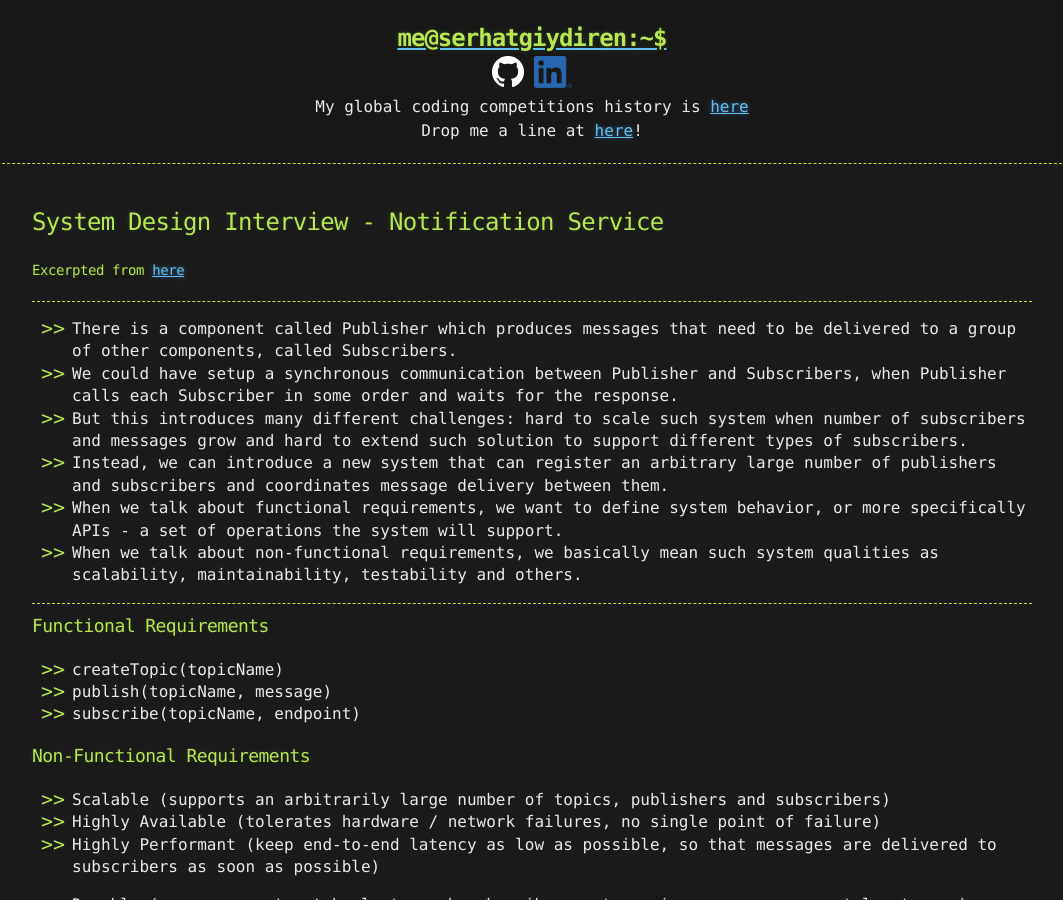
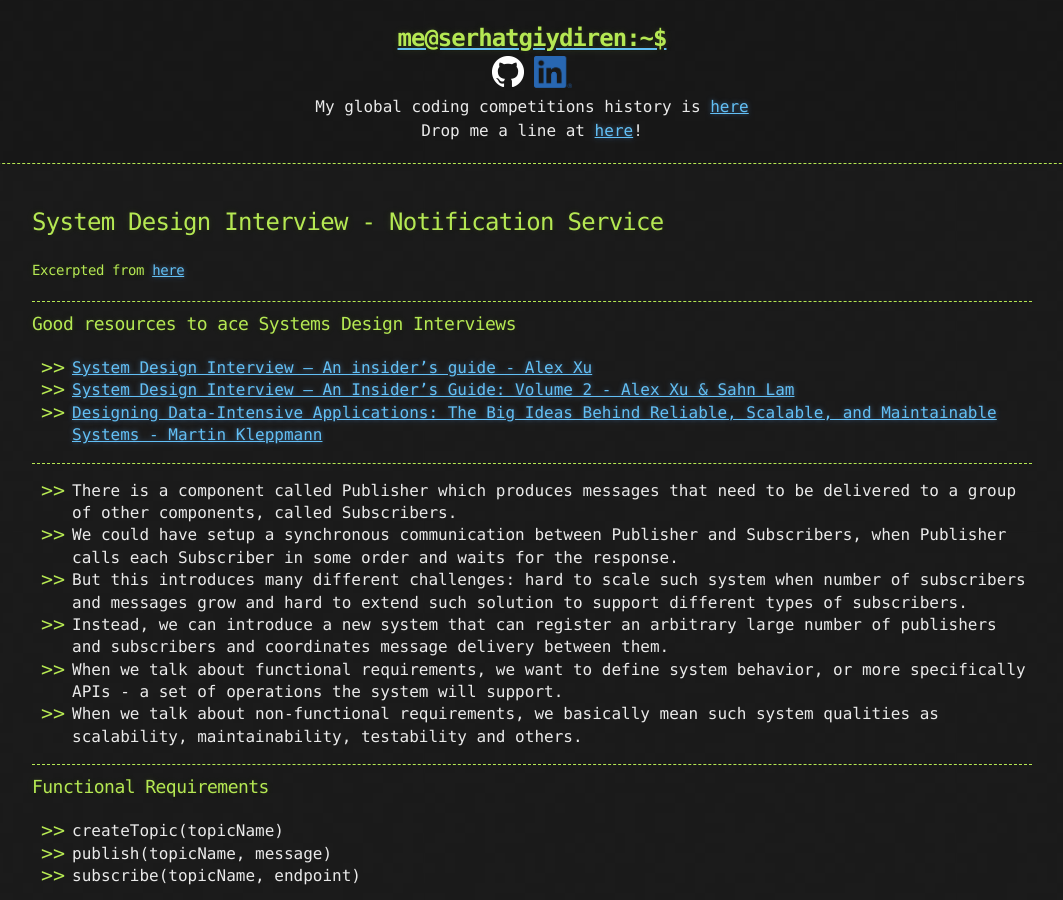
Before and after one commit to goodHunter27/serhatgiydiren.github.io, a Jekyll site: the page built from _posts/2020-01-15-system-design-interview-notification-service.md, in a window 1280 px wide and 900 px high. Shown: the whole window, without its empty margins (108-1171 px from the left). Built offline with Jekyll 4.4.1, drawn with Linux system fonts in a browser that asks for light colours.

Commit message:
Update 2020-01-15-system-design-interview-notification-service.md

```diff
--- a/_posts/2020-01-15-system-design-interview-notification-service.md
+++ b/_posts/2020-01-15-system-design-interview-notification-service.md
@@ -4,6 +4,13 @@ published: true
 ---
 
 #### Excerpted from [here](https://youtu.be/bBTPZ9NdSk8){:target="_blank"}
+
+-----------------------
+
+### Good resources to ace Systems Design Interviews
+* [System Design Interview – An insider's guide - Alex Xu](https://amzn.to/3vdVLXd){:target="_blank"}
+* [System Design Interview – An Insider's Guide: Volume 2 - Alex Xu & Sahn Lam](https://amzn.to/3RXzPcp){:target="_blank"}
+* [Designing Data-Intensive Applications: The Big Ideas Behind Reliable, Scalable, and Maintainable Systems - Martin Kleppmann](https://amzn.to/3veIM7w){:target="_blank"}
 
 -----------------------
 
```
